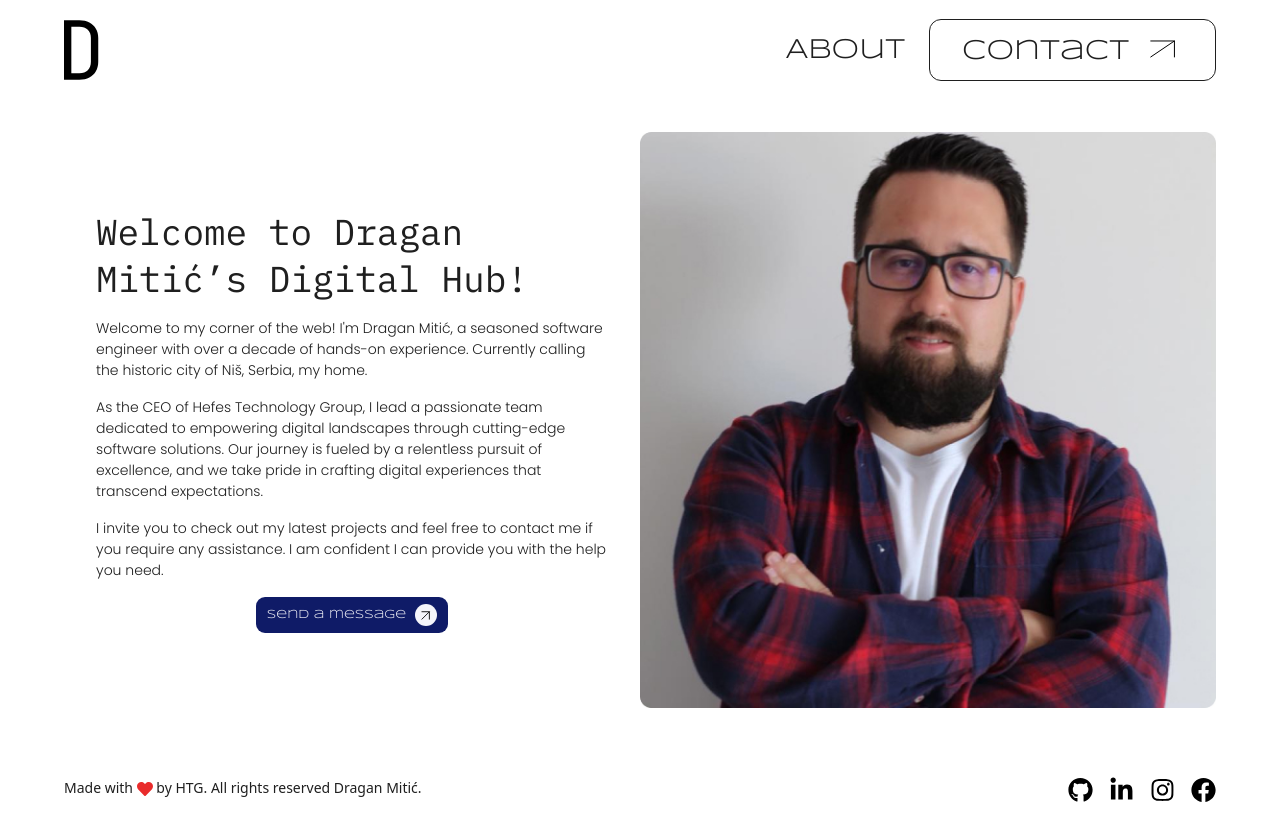
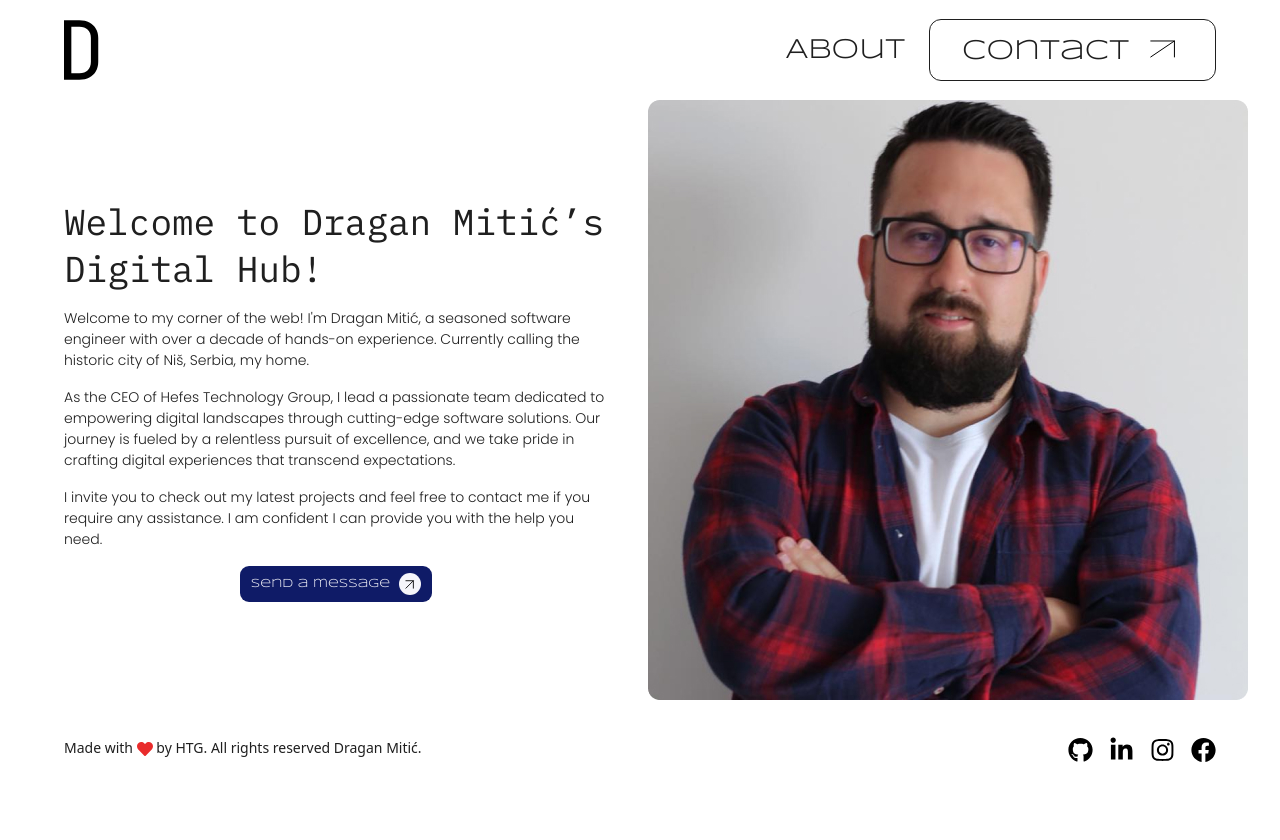
Before and after one commit to miticdjd/draganmitic.com, a Next.js app: page / in a window 1280 px wide. After the commit the page ends 800 px from the top, so only its background shows below. Built offline with nearby package versions, Linux system fonts and the light colour scheme.

Commit message:
feat: implemented new components

```diff
--- a/src/app/page.tsx
+++ b/src/app/page.tsx
@@ -3,10 +3,12 @@ import styled from "styled-components";
 import Image from "next/image";
 import {ArrowRound} from "@/components/Icons/ArrowRound";
 import {motion} from 'framer-motion';
+import {H1} from "@/components/Text/H1";
+import {Paragraph} from "@/components/Text/Paragraph";
 
 export default function Home() {
     return (
-        <motion.div className="flex grow flex-col lg:flex-row gap-3 lg:gap-0 p-8" initial="hidden" animate="visible"
+        <motion.div className="flex grow flex-col lg:flex-row gap-3 lg:gap-0" initial="hidden" animate="visible"
                     variants={{
                         hidden: {
                             scale: .8,
@@ -21,28 +23,17 @@ export default function Home() {
                         }
                     }}>
             <div className="flex flex-col justify-center items-center w-full lg:w-3/6 p-8">
-                <Message className="flex flex-col gap-4">
-                    <h1> Welcome to Dragan Mitić’s Digital Hub!</h1>
-                    <p>Welcome to my corner of the web! I'm Dragan Mitić, a seasoned software engineer with over a
-                        decade
-                        of
-                        hands-on experience. Currently calling the historic city of Niš, Serbia, my home.</p>
-                    <p>As the CEO of Hefes Technology Group, I lead a passionate team dedicated to empowering
-                        digital
-                        landscapes through cutting-edge software solutions. Our journey is fueled by a relentless
-                        pursuit
-                        of
-                        excellence, and we take pride in crafting digital experiences that transcend
-                        expectations.</p>
-                    <p>I invite you to check out my latest projects and feel free to contact me if you require any
-                        assistance.
-                        I am confident I can provide you with the help you need.</p>
+                <div className="flex flex-col gap-4">
+                    <H1>Welcome to Dragan Mitić’s Digital Hub!</H1>
+                    <Paragraph>Welcome to my corner of the web! I'm Dragan Mitić, a seasoned software engineer with over a decade of hands-on experience. Currently calling the historic city of Niš, Serbia, my home.</Paragraph>
+                    <Paragraph>As the CEO of Hefes Technology Group, I lead a passionate team dedicated to empowering digital landscapes through cutting-edge software solutions. Our journey is fueled by a relentless pursuit of  excellence, and we take pride in crafting digital experiences that transcend expectations.</Paragraph>
+                    <Paragraph>I invite you to check out my latest projects and feel free to contact me if you require any assistance. I am confident I can provide you with the help you need.</Paragraph>
                     <div className="flex justify-center">
                         <CTA className="flex w-full lg:w-48">
                             send a message <ArrowRound/>
                         </CTA>
                     </div>
-                </Message>
+                </div>
             </div>
             <Photo className="w-full lg:w-3/6 flex justify-center lg:justify-end items-center grow">
                 <Image
@@ -56,13 +47,6 @@ export default function Home() {
         </motion.div>
     );
 }
-
-const Message = styled.div`
-    font-family: var(--font-poppins);
-    font-style: normal;
-    font-weight: 300;
-    line-height: normal;
-`;
 
 const Photo = styled.div`
     position: relative;
--- /dev/null
+++ b/src/components/Text/H1/H1.tsx
@@ -0,0 +1,11 @@
+import React, {ReactNode} from 'react';
+
+interface Props {
+   children: ReactNode;
+}
+
+export const H1 = (props: Props) => {
+   const { children } = props;
+
+   return <h1>{children}</h1>;
+}
--- /dev/null
+++ b/src/components/Text/H1/index.tsx
@@ -0,0 +1 @@
+export * from './H1';
--- /dev/null
+++ b/src/components/Text/Paragraph/Paragraph.tsx
@@ -0,0 +1,19 @@
+import React, {ReactNode} from 'react';
+import styled from "styled-components";
+
+interface Props {
+   children: ReactNode;
+}
+
+export const Paragraph = (props: Props) => {
+   const { children } = props;
+
+   return <Text>{children}</Text>;
+}
+
+const Text = styled.p`
+   font-family: var(--font-poppins);
+   font-style: normal;
+   font-weight: 300;
+   line-height: normal;
+`;
--- /dev/null
+++ b/src/components/Text/Paragraph/index.tsx
@@ -0,0 +1 @@
+export * from './Paragraph';
```
